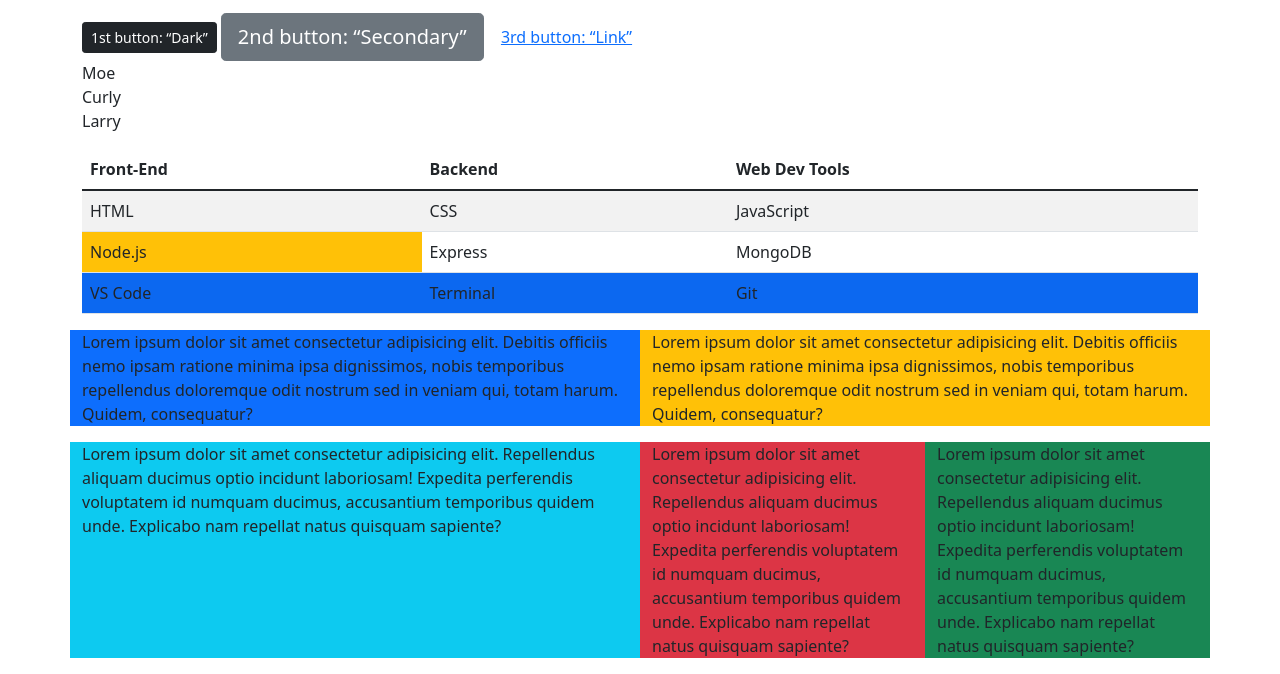
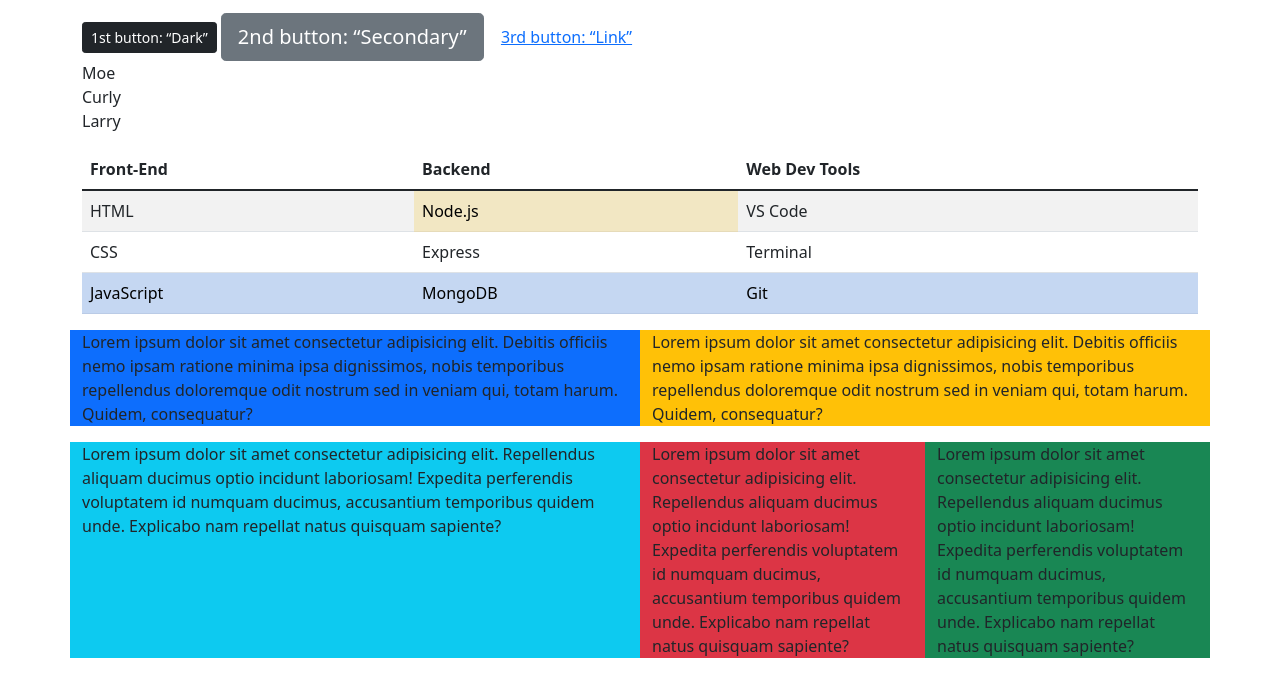
Before and after one commit to VictoriaConlin/BootstrapExercise, a plain HTML site: page index.html in a window 1280 px wide. Shown: the part 249-923 px from the top of the page. Drawn offline with nearby package versions, Linux system fonts and the light colour scheme.

Commit message:
Updated index.html during review.

```diff
--- a/index.html
+++ b/index.html
@@ -79,17 +79,17 @@
     <tbody>
         <tr>
             <td>HTML</td>
-            <td>CSS</td>
-            <td>JavaScript</td>
+            <td class="table-warning">Node.js</td>
+            <td>VS Code</td>
         </tr>
         <tr>
-            <td class="bg-warning">Node.js</td>
+            <td>CSS</td>
             <td>Express</td>
+            <td>Terminal</td>
+        </tr>
+        <tr class="table-primary">
+            <td>JavaScript</td>
             <td>MongoDB</td>
-        </tr>
-        <tr class="bg-primary">
-            <td>VS Code</td>
-            <td>Terminal</td>
             <td>Git</td>
         </tr>
     </tbody>
```
